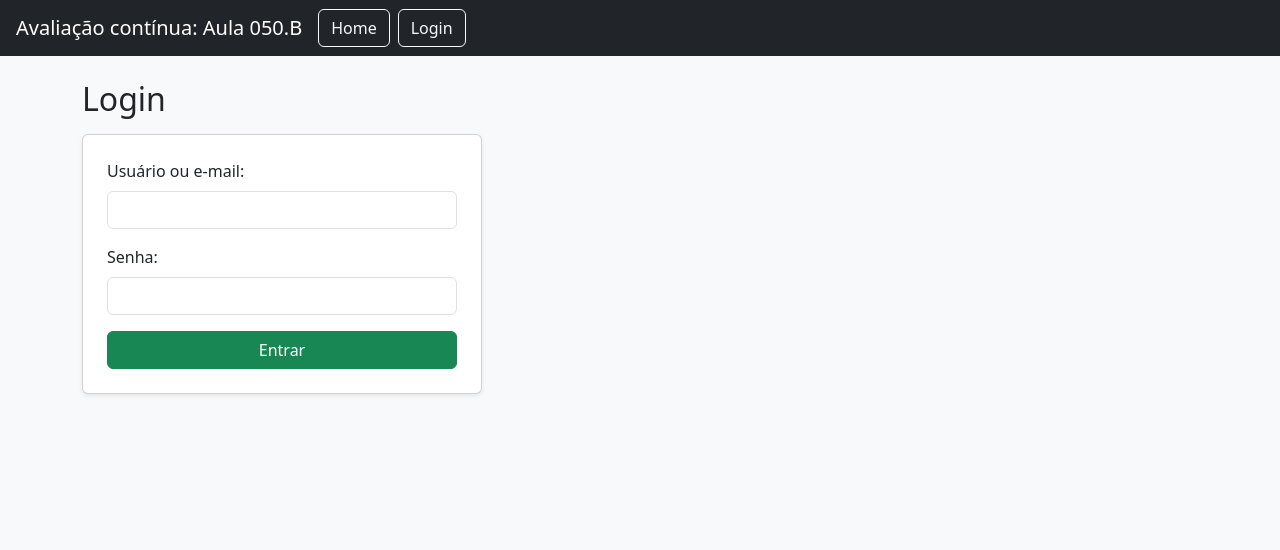
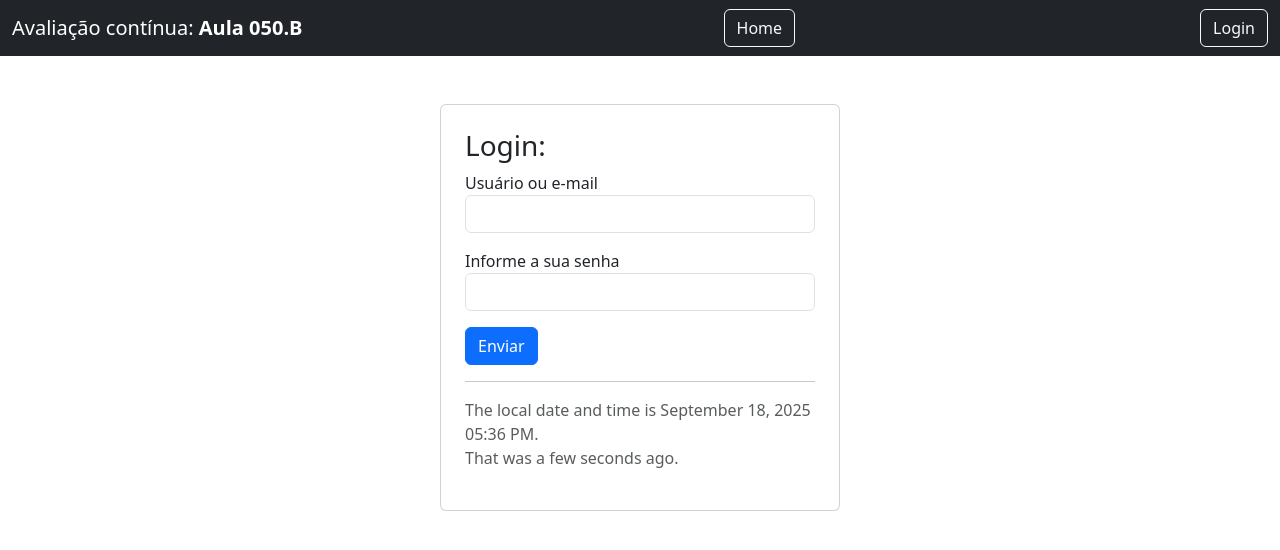
Before and after one commit to SorayaGomesS/Semana06.FormulariosWeb, a Flask app: page /login in a window 1280 px wide. Shown: the top 550 px of the page. Run offline with Flask 3, Linux system fonts and the light colour scheme.

Commit message:
Update login.html

```diff
--- a/templates/login.html
+++ b/templates/login.html
@@ -2,39 +2,38 @@
 <html lang="pt-br">
 <head>
     <meta charset="UTF-8">
-    <title>Login - Avaliação Contínua</title>
+    <title>Avaliação contínua: Aula 050.B</title>
     <link href="https://cdn.jsdelivr.net/npm/bootstrap@5.3.0/dist/css/bootstrap.min.css" rel="stylesheet">
 </head>
-<body class="bg-light">
-    <nav class="navbar navbar-expand-lg navbar-dark bg-dark px-3">
-        <a class="navbar-brand me-3" href="{{ url_for('home') }}">Avaliação contínua: Aula 050.B</a>
-        <div class="d-flex">
-            <a class="btn btn-outline-light me-2" href="{{ url_for('home') }}">Home</a>
-            <a class="btn btn-outline-light" href="{{ url_for('login') }}">Login</a>
+<body>
+    <nav class="navbar navbar-dark bg-dark">
+        <div class="container-fluid d-flex align-items-center">
+            <a href="/" class="navbar-brand text-white">Avaliação contínua: <b>Aula 050.B</b></a>
+            <a href="/" class="btn btn-outline-light ms-2">Home</a>
+            <a href="/login" class="btn btn-outline-light ms-2">Login</a>
         </div>
     </nav>
 
-    <div class="container mt-4">
-        <h2 class="mb-3">Login</h2>
-        <form method="POST" class="card p-4 shadow-sm" style="max-width: 400px;">
+    <div class="container mt-5">
+        <div class="card p-4 mx-auto" style="max-width:400px;">
+            <h3>Login:</h3>
+            <form method="POST">
                 <div class="mb-3">
-                <label class="form-label">Usuário ou e-mail:</label>
-                <input type="text" class="form-control" name="usuario" required>
+                    <label>Usuário ou e-mail</label>
+                    <input type="text" name="usuario" class="form-control">
                 </div>
                 <div class="mb-3">
-                <label class="form-label">Senha:</label>
-                <input type="password" class="form-control" name="senha" required>
+                    <label>Informe a sua senha</label>
+                    <input type="password" name="senha" class="form-control">
                 </div>
-            <button type="submit" class="btn btn-success w-100">Entrar</button>
+                <button type="submit" class="btn btn-primary">Enviar</button>
             </form>
-
-        {% if usuario %}
-            <div class="mt-4">
-                <p>Você está acessando o sistema por meio do usuário <strong>{{ usuario }}</strong></p>
-                <p>The local date and time is {{ data_hora_atual }}.</p>
-                <p>That was a few seconds ago ({{ data_hora_passada }}).</p>
+            <hr>
+            <p class="text-muted">
+                The local date and time is {{ now }}.<br>
+                That was a few seconds ago.
+            </p>
         </div>
-        {% endif %}
     </div>
 </body>
 </html>
```
Lines whose indentation alone changed are shown as unchanged.
